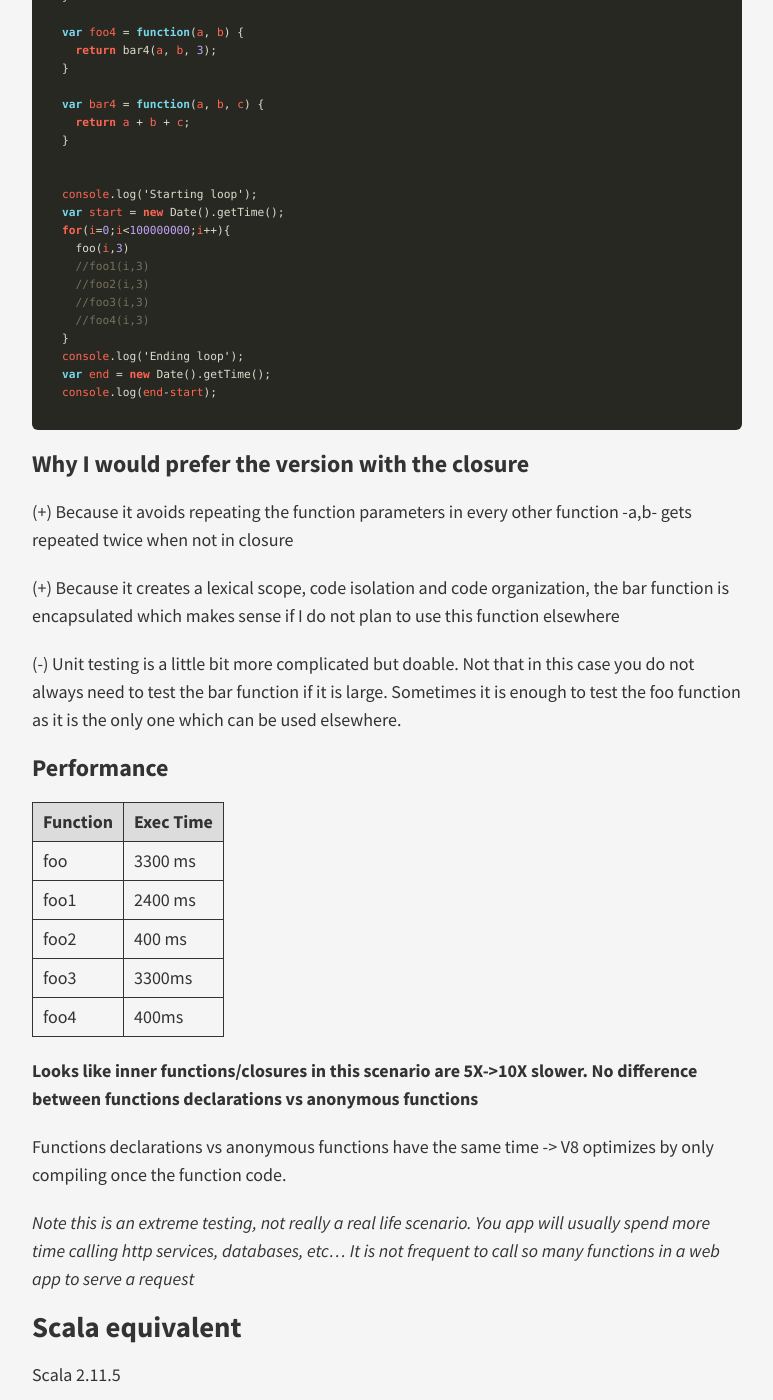
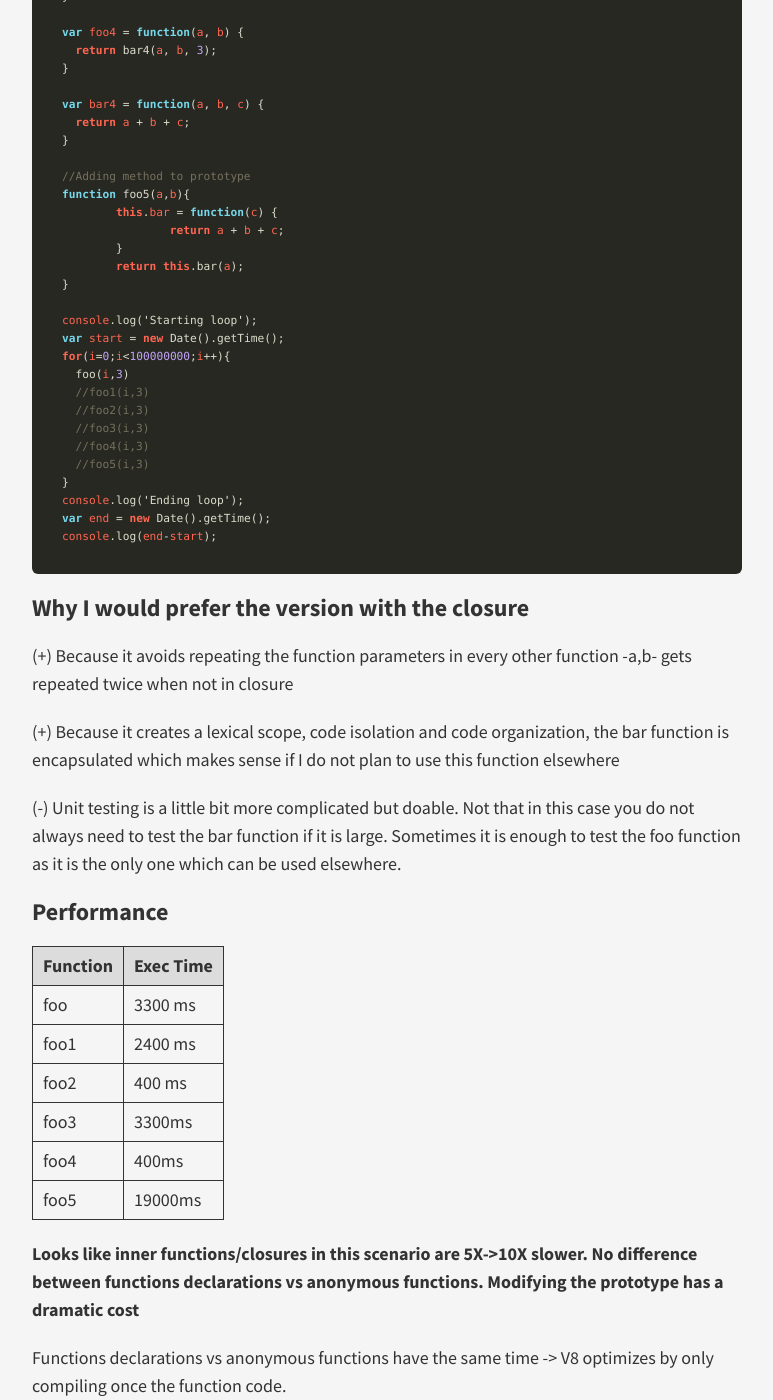
Before and after one commit to heichwald/heichwald.github.io, a Jekyll site: the page built from _posts/2015-03-04-inner-functions-in-javascript-node.markdown, in a window 1280 px wide and 1400 px high, scrolled down 1116 px. Shown: the whole window, without its empty margins (253-1026 px from the left). Built offline with Jekyll 4.4.1, drawn with Linux system fonts in a browser that asks for light colours; nearby versions of some CDN libraries.

Commit message:
Update 2015-03-04-inner-functions-in-javascript-node.markdown

```diff
--- a/_posts/2015-03-04-inner-functions-in-javascript-node.markdown
+++ b/_posts/2015-03-04-inner-functions-in-javascript-node.markdown
@@ -58,6 +58,13 @@ var bar4 = function(a, b, c) {
   return a + b + c;
 }
 
+//Adding method to prototype
+function foo5(a,b){
+	this.bar = function(c) {
+		return a + b + c;
+	}
+	return this.bar(a);
+}
 
 console.log('Starting loop');
 var start = new Date().getTime();
@@ -67,6 +74,7 @@ for(i=0;i<100000000;i++){
   //foo2(i,3)
   //foo3(i,3)
   //foo4(i,3)
+  //foo5(i,3)
 }
 console.log('Ending loop');
 var end = new Date().getTime();
@@ -90,8 +98,9 @@ console.log(end-start);
 | foo2 | 400 ms  |
 | foo3 | 3300ms  |
 | foo4 | 400ms   |
+| foo5 | 19000ms   |
 
-**Looks like inner functions/closures in this scenario are 5X->10X slower. No difference between functions declarations vs anonymous functions**
+**Looks like inner functions/closures in this scenario are 5X->10X slower. No difference between functions declarations vs anonymous functions. Modifying the prototype has a dramatic cost**
 
 Functions declarations vs anonymous functions have the same time -> V8 optimizes by only compiling once the function code.
 
```
